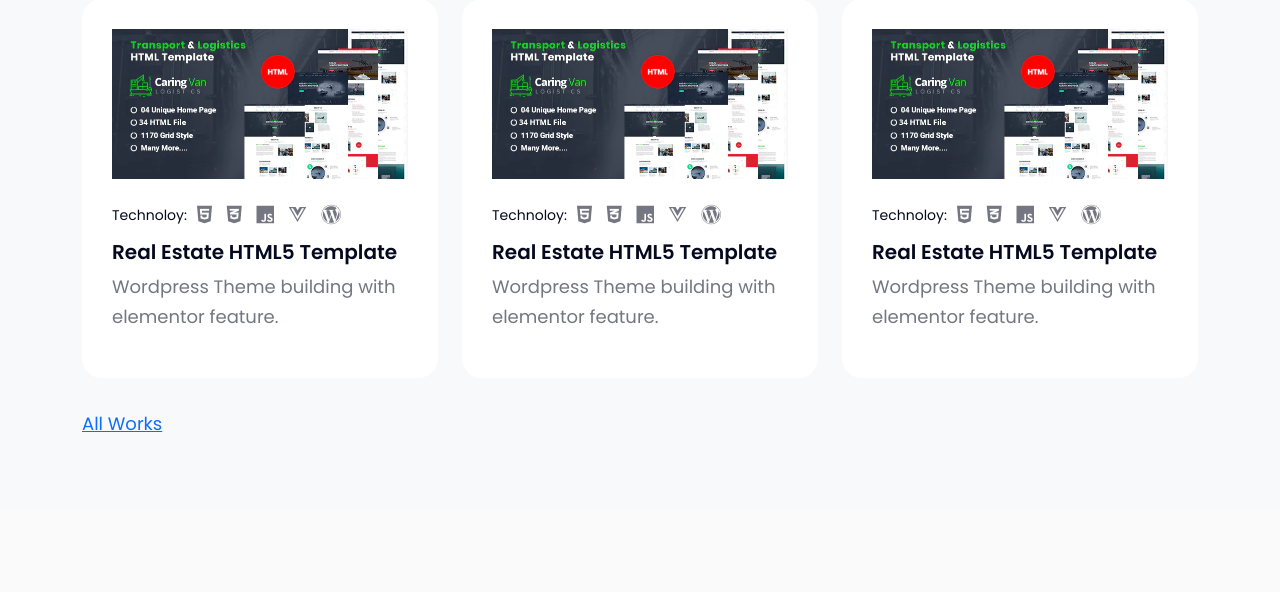
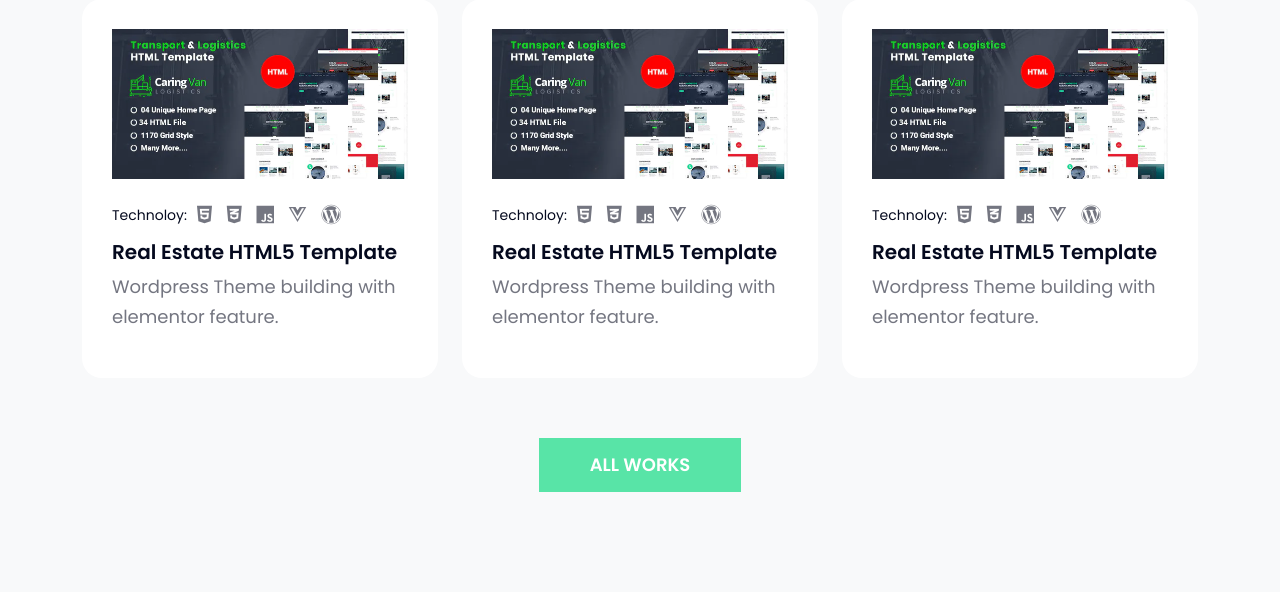
Before and after one commit to saifulpro247/insomnia, a PHP site: page / in a window 1280 px wide. Shown: the part 3824-4416 px from the top of the page. Before the commit the page ends 4256 px from the top, so only its background shows below. Run offline with PHP 8.4, Linux system fonts and the light colour scheme; some libraries are stand-ins or nearby versions.

Commit message:
portfoli add

```diff
--- a/style.css
+++ b/style.css
@@ -307,9 +307,7 @@ body{
 }
 
 /* work demo */
-.incafe_portfolio.section_padding{
-  padding-bottom: 70px;
-}
+
 .incafe_portfolio .single_work_demo {
 	background-color: #fff;
 	padding: 30px;
@@ -358,8 +356,6 @@ body{
   opacity: 1;
 }
 
-
-
 .single_work_demo .single_work_hover_desc .project_name {
   color: var(--primary-color);
   margin-bottom: 0;
@@ -384,7 +380,28 @@ body{
   padding: 4px;
   margin: 0 5px 0 0;
 }
-.project_btn i {
+.single_work_hover_desc .go_to_project_link .project_btn i {
   color: var(--body-bg);
   font-size: 14px;
 }
+
+.incafe_portfolio .view_all_works {
+  padding: 10px 50px;
+  background-color: #58e4a7;
+  border: 1px solid #58e4a7;
+  color: #fff;
+  text-decoration: none;
+  text-transform: uppercase;
+  font-weight: 600;
+  transition: .5s;
+}
+.incafe_portfolio .view_more_works {
+  display: flex;
+  align-items: center;
+  justify-content: center;
+  margin-top: 30px;
+}
+.incafe_portfolio .view_all_works:hover {
+  background-color: transparent;
+  color: var(--primary-color);
+}
```
